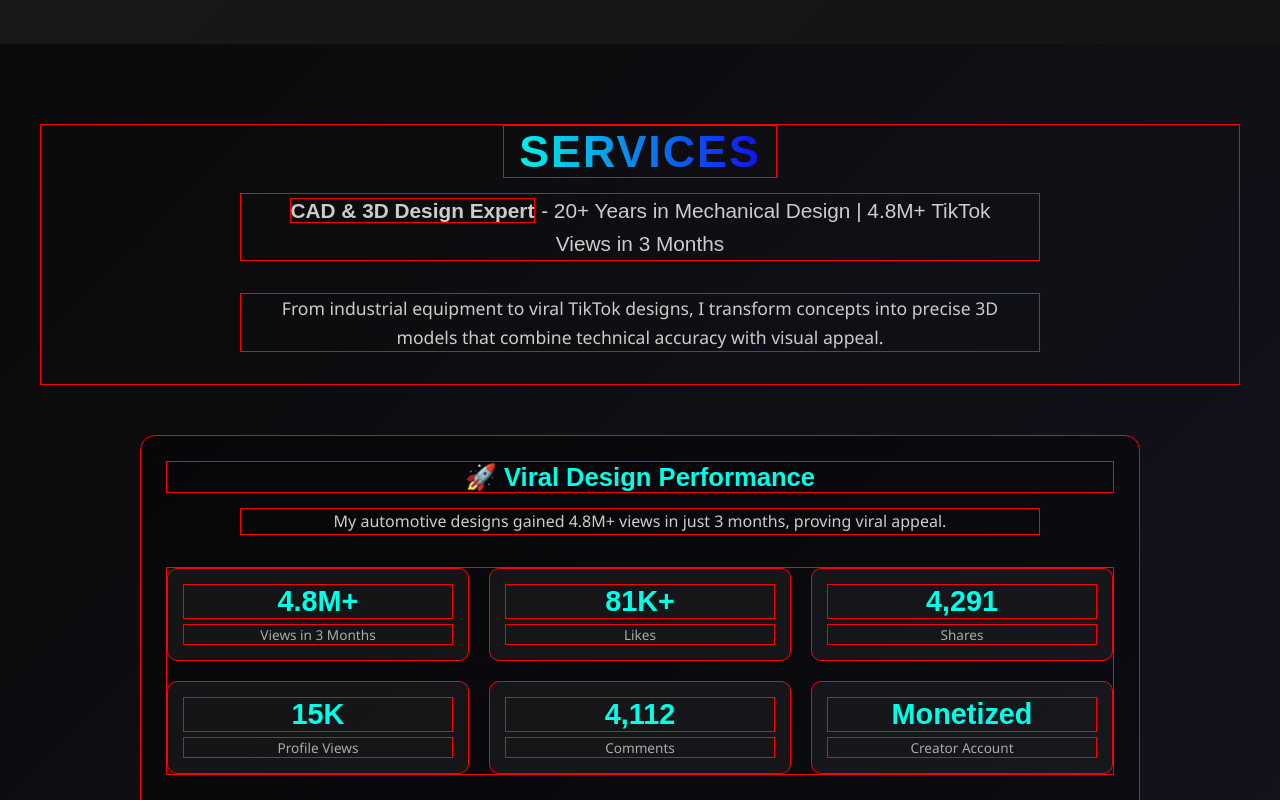
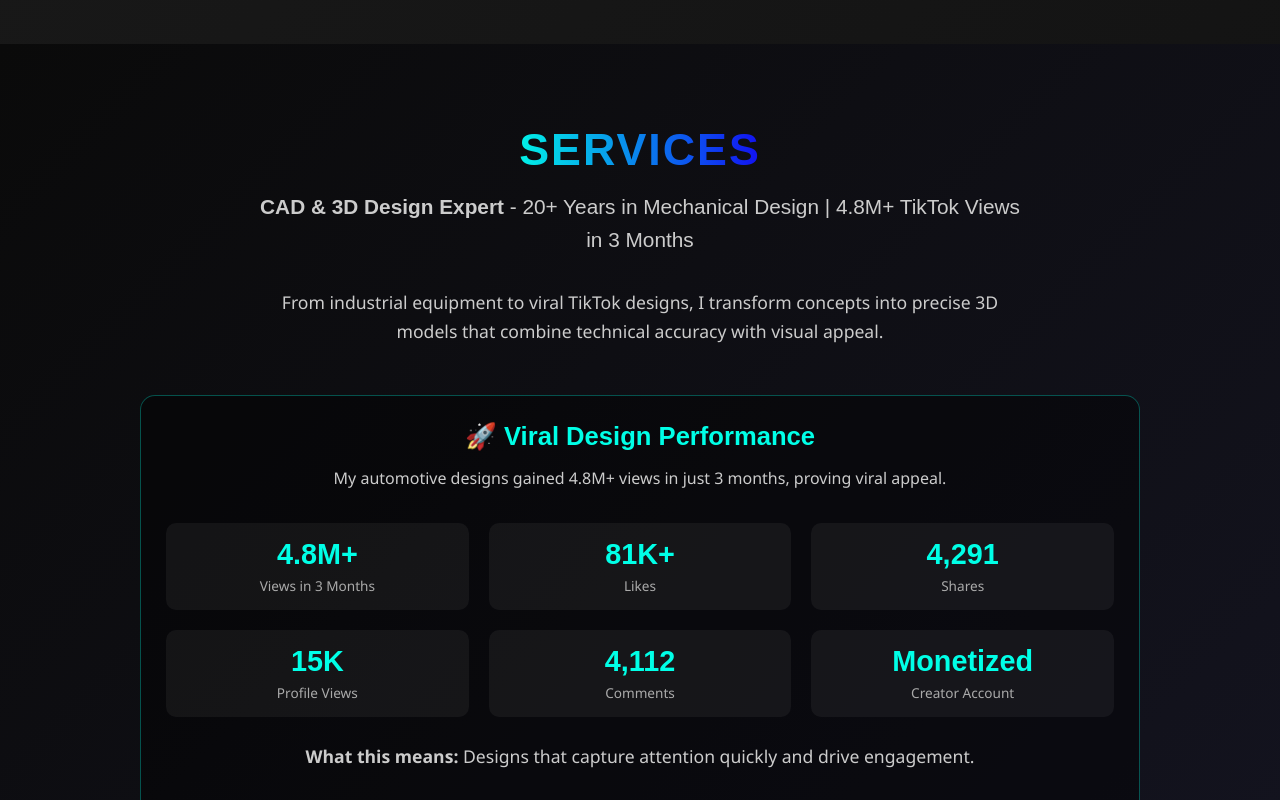
Before and after one commit to Walidghidhaoui/CRAVIMOOR, a React (Create React App) app: page / in a window 1280 px wide. Shown: the part 7120-7920 px from the top of the page. Built offline with nearby package versions, Linux system fonts and the light colour scheme.

Commit message:
Update OurServices.css

```diff
--- a/src/components/OurServices.css
+++ b/src/components/OurServices.css
@@ -1,8 +1,3 @@
-/* DEBUG - CENTRAGE */
-.our-services * {
-  border: 1px solid red !important;
-}
-
 .service-grid {
   background: yellow !important;
   margin: 20px auto !important;
```
